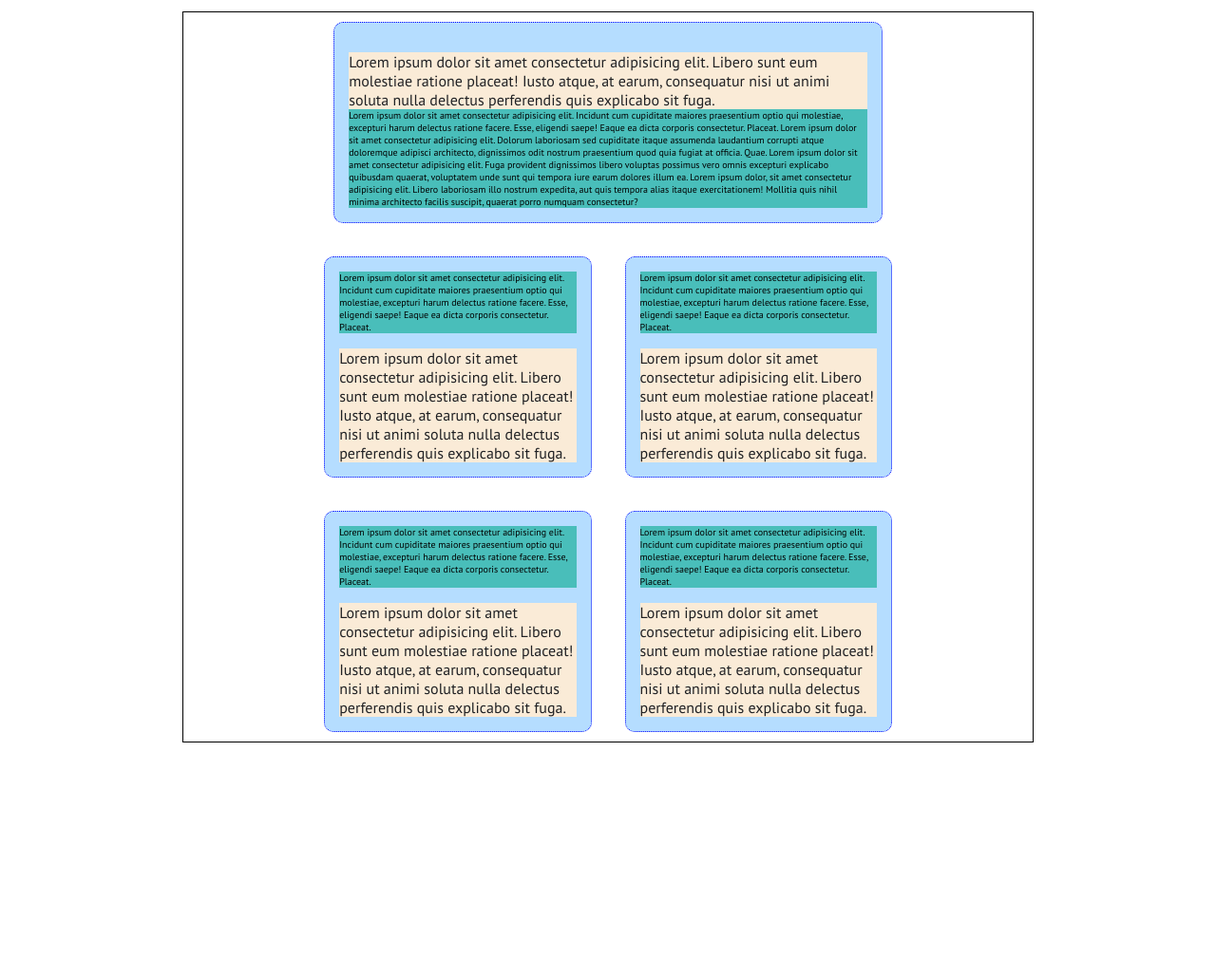
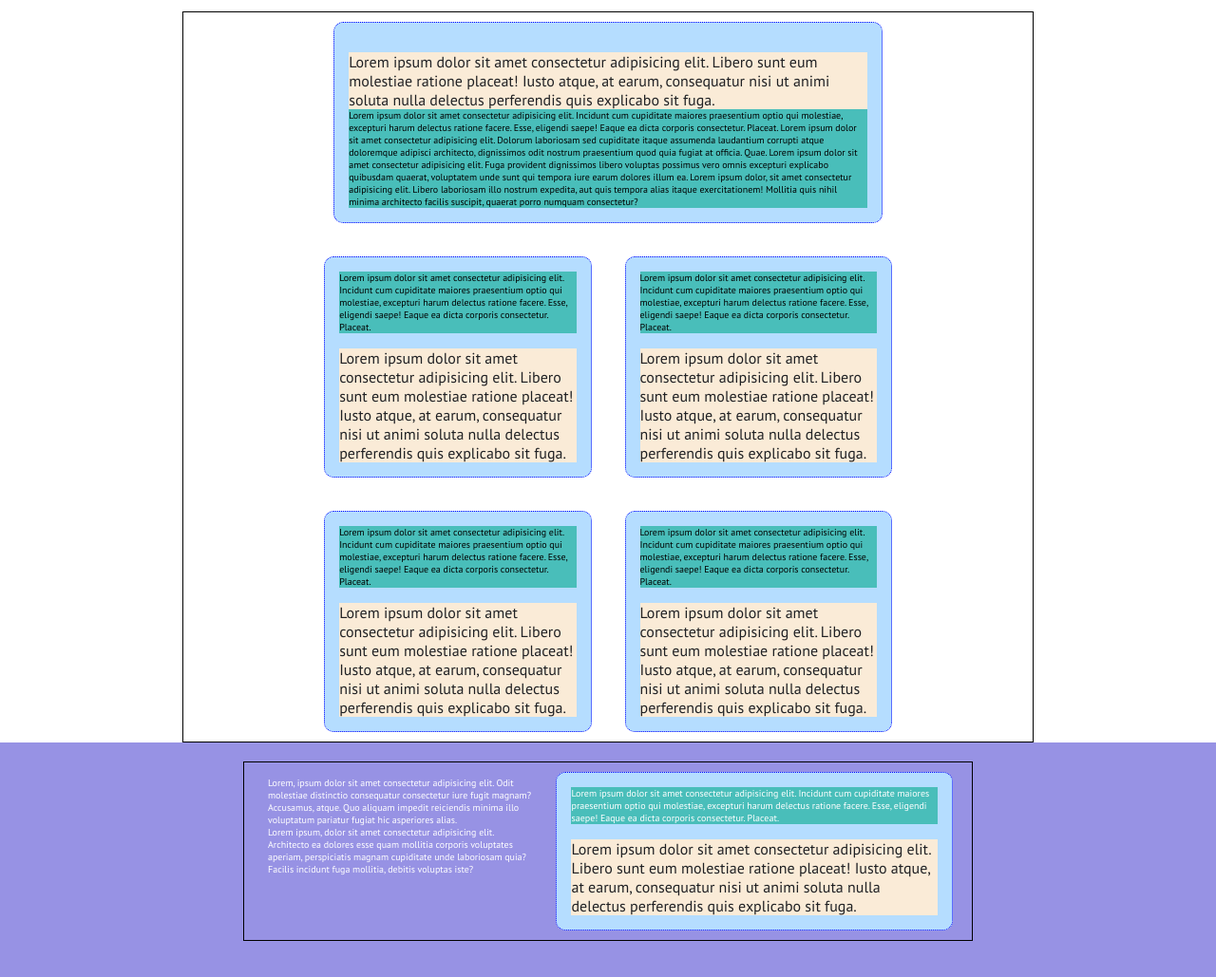
Before and after one commit to San-Moro/htmlcss-responsive-layout, a plain HTML site: page index.html in a window 1280 px wide. Shown: the part 73-1102 px from the top of the page at 95% size. Before the commit the page ends 855 px from the top, so only its background shows below. Drawn offline with Linux system fonts and the light colour scheme.

Commit message:
Added blocks of jumbo section

```diff
--- a/css/style.css
+++ b/css/style.css
@@ -87,6 +87,21 @@ header .menu {
     padding-top: 2em;
 }
 
+/* jumbo section */
+#jumbo {
+    width: 100%;
+    background-color: var(--secondary-col);
+    color: white;
+    padding-top: 2em;
+
+    /* DEBUG */
+    height: 400px;
+}
+
+#jumbo .planning {
+    margin: 1.5em;
+}
+
 /* MEDIA QUERIES */
 /* Tablet 768px */
 
@@ -139,4 +154,12 @@ header .menu {
     .menu li {
         margin-left: 1.5em;
     }
+
+    /* MAIN */
+    /* Jumbo section */
+
+    #jumbo .container {
+        width: 60%;
+        display: flex;
+    }
 }
--- a/index.html
+++ b/index.html
@@ -111,6 +111,34 @@
             </div>
         </section>
         <!-- /about section -->
+
+        <!-- jumbo section -->
+        <section id="jumbo">
+            <div class="container">
+
+
+                <div class="planning">
+                    <div class="image-planning">
+                        Lorem, ipsum dolor sit amet consectetur adipisicing elit. Odit molestiae distinctio consequatur consectetur iure fugit magnam? Accusamus, atque. Quo aliquam impedit reiciendis minima illo voluptatum pariatur fugiat hic asperiores alias.
+                    </div>
+                    <div class="text-planning">
+                        Lorem ipsum, dolor sit amet consectetur adipisicing elit. Architecto ea dolores esse quam mollitia corporis voluptates aperiam, perspiciatis magnam cupiditate unde laboriosam quia? Facilis incidunt fuga mollitia, debitis voluptas iste?
+                    </div>
+
+                </div>
+                <div class="card">
+                    <div class="icon-card">
+                        Lorem ipsum dolor sit amet consectetur adipisicing elit. Incidunt cum cupiditate maiores praesentium optio qui molestiae, excepturi harum delectus ratione facere. Esse, eligendi saepe! Eaque ea dicta corporis consectetur. Placeat.
+
+                    </div>
+                    <div class="text-card">
+                        Lorem ipsum dolor sit amet consectetur adipisicing elit. Libero sunt eum molestiae ratione placeat! Iusto atque, at earum, consequatur nisi ut animi soluta nulla delectus perferendis quis explicabo sit fuga.
+                    </div>
+                </div>
+            </div>
+        </section>
+        <!-- /jumbo section -->
+
     </main>
     <!-- /Main -->
 </body>
```
